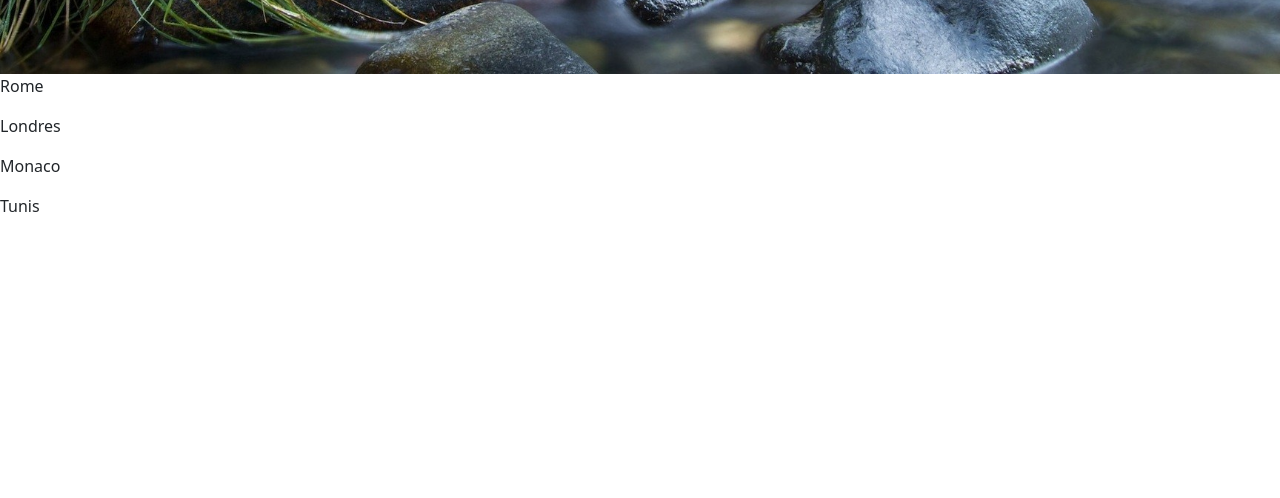
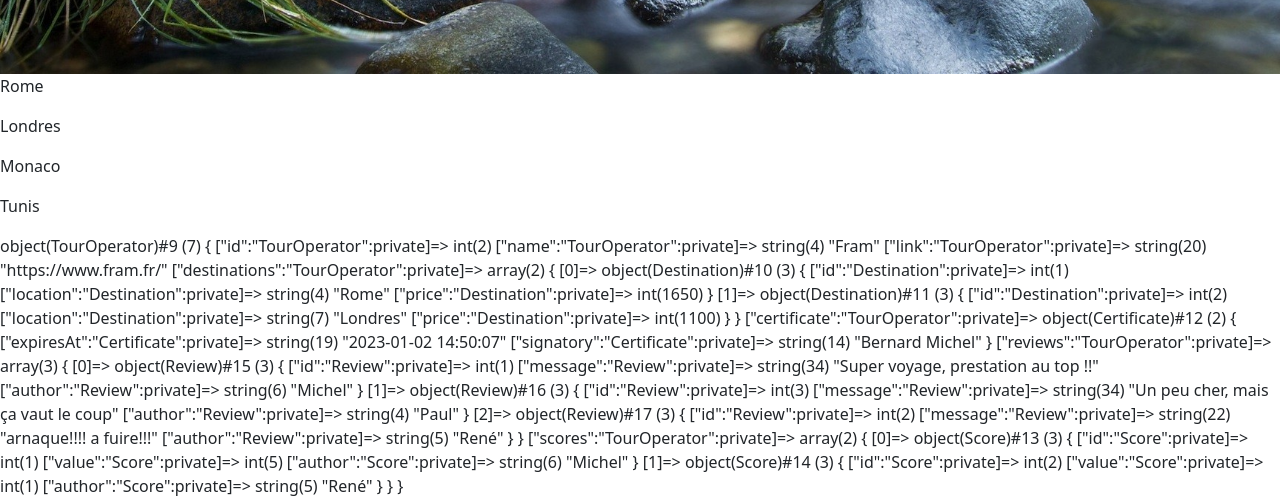
Before and after one commit to Amayas-Tamarat/ComparOperator, a PHP site: page / in a window 1280 px wide. Shown: the part 726-1224 px from the top of the page. Before the commit the page ends 938 px from the top, so only its background shows below. Run offline with PHP 8.4, Linux system fonts and the light colour scheme; data comes from the database, SQL or seed files in the repository.

Commit message:
finished tourOperator object

```diff
--- a/html/classes/Manager.php
+++ b/html/classes/Manager.php
@@ -29,27 +29,86 @@ class Manager{
 
     public function createTourOperator(TourOperator $tourOperator):TourOperator
     {
+        $this->addDestinationToOperator($tourOperator);
+        $this->addCertificateToOperator($tourOperator);
+        $this->addScoreToOperator($tourOperator);
+        $this->addReviewtoOperator($tourOperator);
 
         return $tourOperator;
     }
 
-    public  function getAllDestination():array
+    public function findOperatorById($idOperator):TourOperator
     {
-        $statement = $this->getDb()->prepare('SELECT * FROM destination');
+        $statement = $this->getDb()->prepare('SELECT * FROM tour_operator WHERE id = :id');
+        $statement->bindParam('id', $idOperator, PDO::PARAM_INT);
+        $statement->execute();
+        $operators = $statement->fetch();
+        $tourOperator = new TourOperator($operators);
+
+        return $tourOperator;
+    }
+
+    public function addCertificateToOperator(TourOperator $tourOperator):void
+    {
+        $id = $tourOperator->getId();
+        $statement = $this->getDb()->prepare('SELECT * FROM certificate WHERE tour_operator_id = :id');
+        $statement->bindParam('id', $id, PDO::PARAM_INT);
+        $statement->execute();
+        $operators = $statement->fetch();
+
+        $certificate = new Certificate($operators);
+        $tourOperator->setCertificate($certificate);
+    }
+
+    public function addScoreToOperator(TourOperator $tourOperator):void
+    {
+        $id = $tourOperator->getId();
+        $statement = $this->getDb()->prepare('SELECT * FROM score JOIN author ON score.author_id = author.id WHERE tour_operator_id = :id');
+        $statement->bindParam('id', $id, PDO::PARAM_INT);
+        $statement->execute();
+        $scores = $statement->fetchAll();
+
+        $listScores = [];
+        foreach($scores as $score)
+        {
+            $newScore = new Score($score);
+            $listScores[] = $newScore;
+        }
+        $tourOperator->setScores($listScores);
+    }
+
+    public function addReviewtoOperator(TourOperator $tourOperator):void
+    {
+        $id = $tourOperator->getId();
+        $statement = $this->getDb()->prepare('SELECT * FROM review JOIN author ON review.author_id = author.id WHERE tour_operator_id = :id');
+        $statement->bindParam('id', $id, PDO::PARAM_INT);
+        $statement->execute();
+        $reviews = $statement->fetchAll();
+
+        $listReviews = [];
+        foreach($reviews as $review)
+        {
+            $newreview = new Review($review);
+            $listReviews[] = $newreview;
+        }
+        $tourOperator->setReviews($listReviews);
+    }
+
+    public function addDestinationToOperator(TourOperator $tourOperator):void
+    {
+        $id = $tourOperator->getId();
+        $statement = $this->getDb()->prepare('SELECT * FROM destination WHERE tour_operator_id = :id');
+        $statement->bindParam('id', $id, PDO::PARAM_INT);
         $statement->execute();
         $destinations = $statement->fetchAll();
-        $listeDestinations = [];
 
-        foreach($destinations as $destination){
-            $desti = new Destination($destination);
-            $listeDestinations[] = $desti;
+        $listDestinations = [];
+        foreach($destinations as $destination)
+        {
+            $newdestination = new Destination($destination);
+            $listDestinations[] = $newdestination;
         }
-        return $listeDestinations;
-    }
-
-    public function getCertificate($idTourOperator)
-    {
-
+        $tourOperator->setDestinations($listDestinations);
     }
 
     public function displayAllDestination():void
@@ -65,20 +124,15 @@ class Manager{
         }
     }
 
-    public function getOperatorByDestination(Destination $destination):array
+    public function getOperatorByDestination(Destination $destination):int
     {
         $id= $destination->getId();
-        $statement = $this->getDb()->prepare('SELECT * FROM destination JOIN tour_operator
-        ON destination.tour_operator_id = tour_operator.id  WHERE tour_operator_id = :id');
+        $statement = $this->getDb()->prepare('SELECT tour_operator_id FROM destination WHERE tour_operator_id = :id');
         $statement->bindParam('id', $id, PDO::PARAM_INT);
         $statement->execute();
-        $operators = $statement->fetchAll();
+        $idOperator = $statement->fetch();
 
-        $listeOperators = [];
-        foreach($operators as $operator){
-            $listeOperators[] = $operator;
-        }
-        return $listeOperators;
+        return $idOperator;
     }
 
     public function addDestination(Destination $destination):void
@@ -96,6 +150,22 @@ class Manager{
     {
         $sql = "DELETE FROM destination WHERE id = :id";
         $stmt = $this->db->prepare($sql);
-        $stmt->bindParam(':id', $id, PDO::PARAM_INT);
+        $stmt->bindParam(':id', $idDestination, PDO::PARAM_INT);
     }
+
+
+    public  function getAllDestination():array
+    {
+        $statement = $this->getDb()->prepare('SELECT * FROM destination');
+        $statement->execute();
+        $destinations = $statement->fetchAll();
+        $listeDestinations = [];
+
+        foreach($destinations as $destination){
+            $desti = new Destination($destination);
+            $listeDestinations[] = $desti;
+        }
+        return $listeDestinations;
+    }
+
 }
--- a/html/index.php
+++ b/html/index.php
@@ -1,6 +1,8 @@
 <?php
 require_once('./connect/autoload.php');
 require_once('./connect/connect.php');
+
+
 ?>
 <!DOCTYPE html>
 <html lang="en">
@@ -26,7 +28,11 @@ require_once('./connect/connect.php');
     <!---- PART--->
     <div class="listDestination">
        <?php
-       include('./partials/listDestinations.php')
+       include('./partials/listDestinations.php');
+
+       $manager = new Manager($db);
+       $operator = $manager->findOperatorById(2);
+       var_dump($manager->createTourOperator($operator));
        ?>
     </div>
 
```
